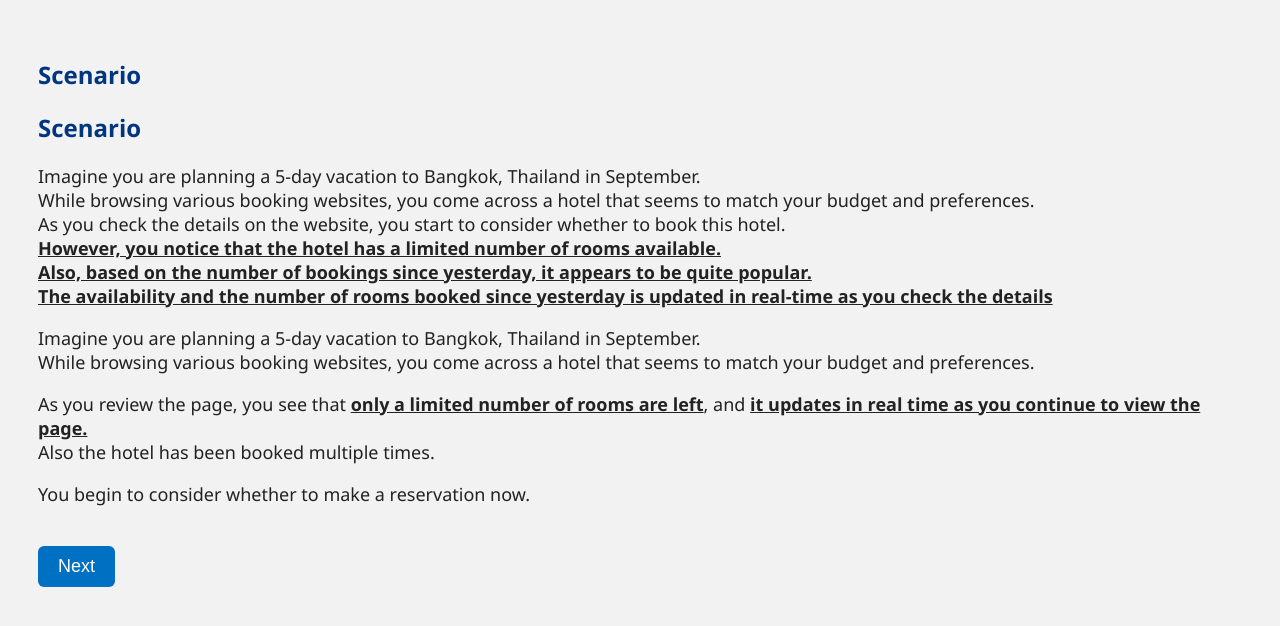
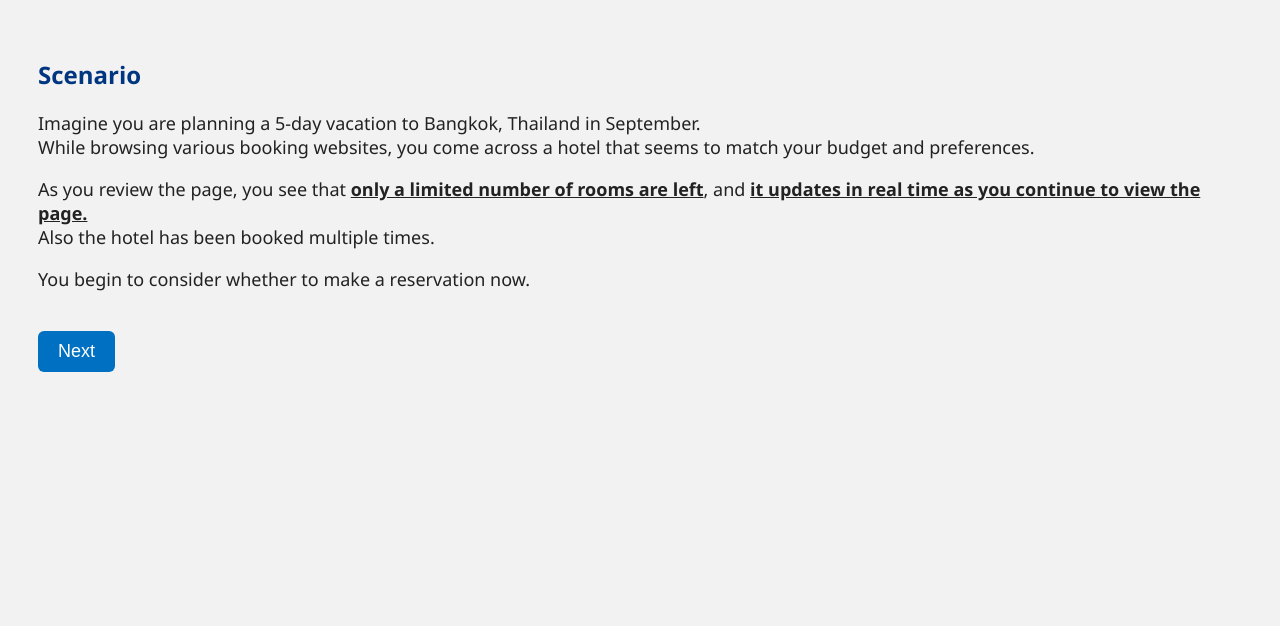
Before and after one commit to Lomochrome97/S2INCSSG, a plain HTML site: page index.html in a window 1280 px wide. Drawn offline with Linux system fonts and the light colour scheme.

Commit message:
Update index.html

```diff
--- a/index.html
+++ b/index.html
@@ -260,17 +260,6 @@
 
   <div id="scenario-page" class="page active">
     <h2 style="color:#003580;">Scenario</h2>
-    <h2 style="color:#003580;">Scenario</h2>
-    <div style="font-size: 18px;">
-      Imagine you are planning a 5-day vacation to Bangkok, Thailand in September.<br>
-      While browsing various booking websites, you come across a hotel that seems to match your budget and preferences.<br>
-      As you check the details on the website, you start to consider whether to book this hotel.
-    </div>
-    <div style="font-size: 18px; font-weight: bold;">
-      <u>However, you notice that the hotel has a limited number of rooms available.<br>
-      Also, based on the number of bookings since yesterday, it appears to be quite popular.<br>
-      The availability and the number of rooms booked since yesterday is updated in real-time as you check the details</u>
-    </div>
     <p style="font-size: 18px;">
       Imagine you are planning a 5-day vacation to Bangkok, Thailand in September.<br>
       While browsing various booking websites, you come across a hotel that seems to match your budget and preferences.
```
